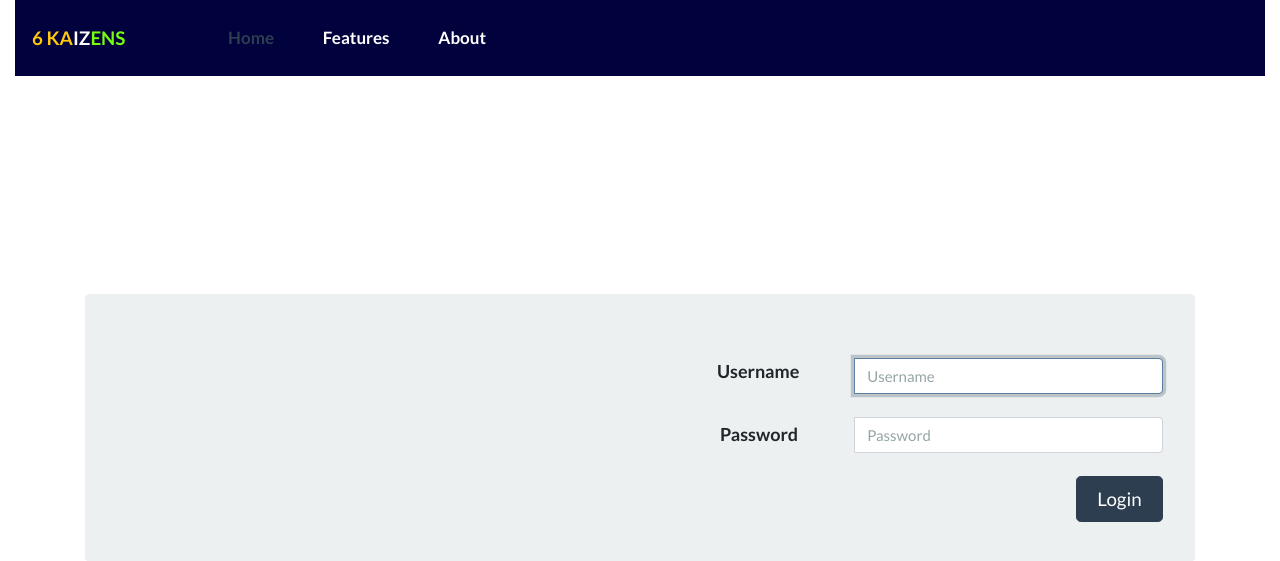
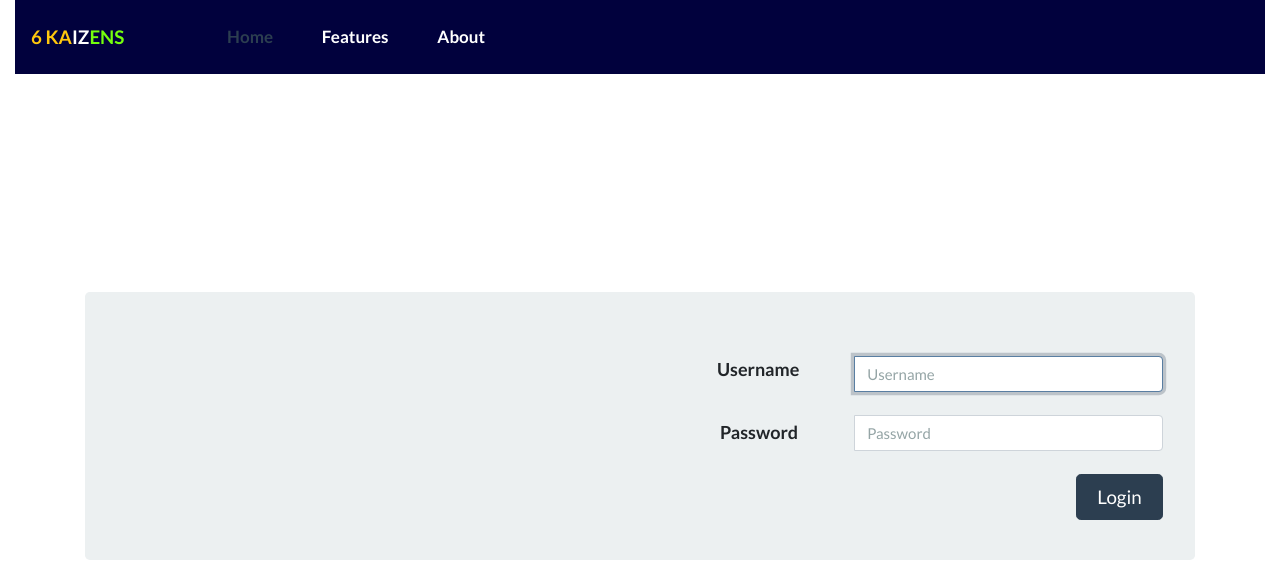
Before and after one commit to salarx/payroll, a PHP site: the page made by application/views/hod_login.php in a window 1280 px wide. Shown: the top 561 px of the page. Run offline with PHP 8.4, Linux system fonts and the light colour scheme; the template is opened without the code that fills it, so the values that code supplies are empty; some libraries are stand-ins or nearby versions.

Commit message:
Update hod_login.php

```diff
--- a/application/views/hod_login.php
+++ b/application/views/hod_login.php
@@ -11,7 +11,7 @@
     <body>
         <div class="container-fluid">
 
-        <nav class="navbar navbar-expand-lg navbar-dark " style="background: #01013D; padding:17px; font-size: 17px">
+        <nav class="navbar navbar-expand-lg navbar-dark " style="background: #01013D">
 
         	<a class="navbar-brand" href="<?php echo base_url(); ?>" style="color: #FFC70D"><b>6 KA<span class="lite" style="color: white">IZ</span><span class="lite" style="color: #76FF0D">ENS</span></b></a>
           <button class="navbar-toggler" type="button" data-toggle="collapse" data-target="#navbarColor01" aria-controls="navbarColor01" aria-expanded="false" aria-label="Toggle navigation">
@@ -20,7 +20,8 @@
 
 
     <div class="collapse navbar-collapse" id="navbarColor01">
-      <ul class="navbar-nav mr-auto" >
+    <b>
+      <ul class="navbar-nav mr-auto nav-pills" style="font-size: 17px">
         <li class="nav-item active">
         <a class="nav-link" href="<?php echo base_url(); ?>">
           &nbsp &nbsp &nbsp &nbsp &nbsp &nbsp &nbsp &nbsp &nbsp &nbsp &nbsp &nbsp
@@ -37,6 +38,7 @@
             <b>About</b></a>
         </li>
       </ul>
+      </b>
     </div>
   </nav>
   <br> <br> <br> <br>
```
